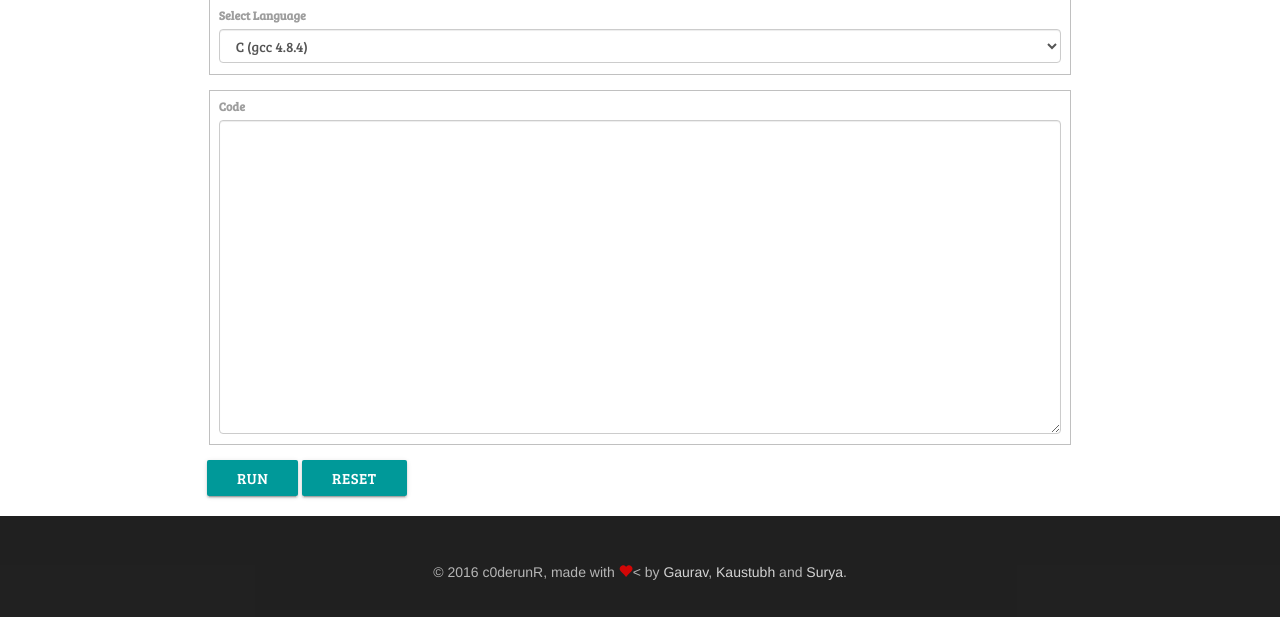
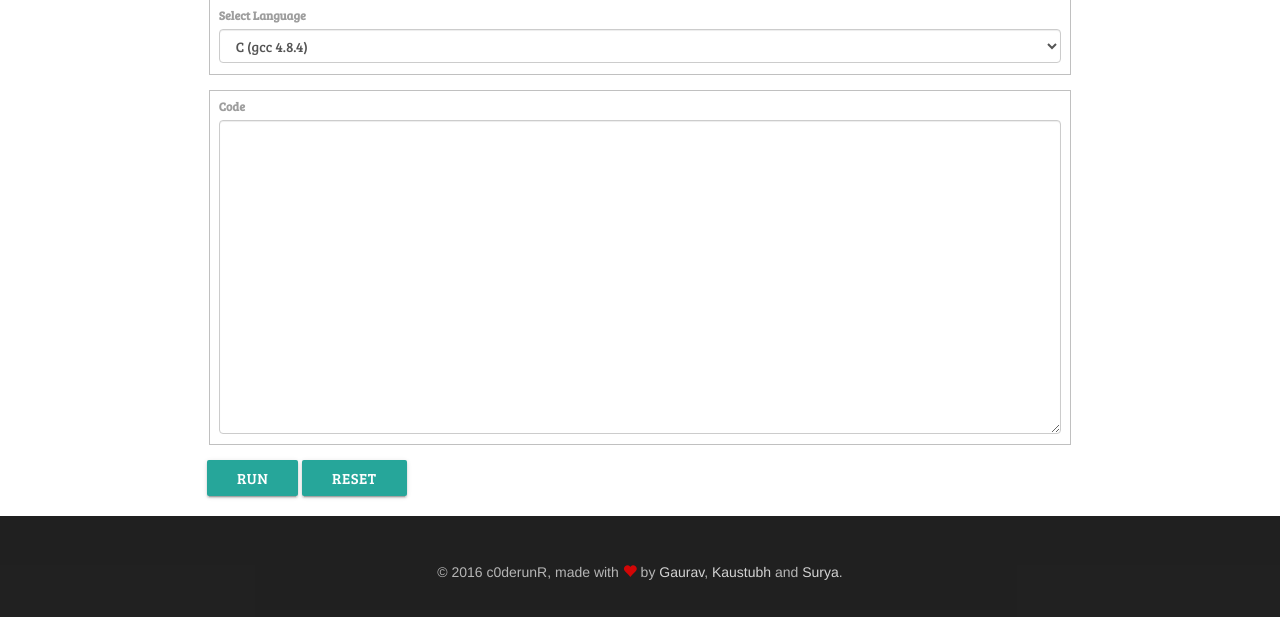
Before and after one commit to kaustubhhiware/c0derunR, a Django app: page / in a window 1280 px wide. Shown: the part 198-815 px from the top of the page. Run offline with Django 3.2, Linux system fonts and the light colour scheme; some libraries are stand-ins or nearby versions.

Commit message:
Correct for run program

```diff
--- a/c0derunR/settings.py
+++ b/c0derunR/settings.py
@@ -1,7 +1,5 @@
 """
-Django settings for c0derunR project.
-
-Generated by 'django-admin startproject' using Django 1.9.4.
+Django settings for codeplay project.
 """
 
 import os
@@ -32,7 +30,6 @@ INSTALLED_APPS = [
     'django.contrib.messages',
     'django.contrib.staticfiles',
     'c0derunR',
-    'coyote',
 ]
 
 MIDDLEWARE_CLASSES = [
--- a/c0derunR/wsgi.py
+++ b/c0derunR/wsgi.py
@@ -11,6 +11,6 @@ import os
 
 from django.core.wsgi import get_wsgi_application
 
-os.environ.setdefault("DJANGO_SETTINGS_MODULE", "codeplay.settings")
+os.environ.setdefault("DJANGO_SETTINGS_MODULE", "c0derunR.settings")
 
 application = get_wsgi_application()
--- a/coyote/views.py
+++ b/coyote/views.py
@@ -7,7 +7,6 @@ import requests
 # Constants
 RUN_URL = u'https://api.hackerearth.com/v3/code/run/'
 CLIENT_SECRET = '4dfd962b7931b9b7833159cf6a38dde05f88ef54'
-
 
 def home(request):
     if request.method == 'POST':
--- a/templates/init.html
+++ b/templates/init.html
@@ -33,12 +33,11 @@
   </style>
 </head>
 <div class="card-panel yellow lighten-2">.</div>
-
  <body>
 
    <script>
    	function eraseText() {
-    document.getElementById("sourcecode").value = "";
+    document.getElementById("output").value = "";
     }
    </script>
 
@@ -57,10 +56,7 @@
        <div id="navbar" class="collapse navbar-collapse">
 
         <a href="" id="title-main"style="">c0derunR</a>
-        <!-- <ul class="nav navbar-nav">
 
-           <li class="active"><a href="">c0derunR</a></li>
-       </ul>-->
         <ul class="nav navbar-nav" style="float:right;">
            <li><a  href="https://github.com/kaustubhhiware/c0derunR">Source</a></li>
            <!-- <li><a  href="#">Online Code Compiler & Player</a></li> -->
@@ -80,12 +76,12 @@
 
 <style>
 h2, .waves-effect, .nav, .form-group, .table, .page-footer {
-    font-family: "Bree Serif" !important;
+    font-family: "Bree Serif";
 }
 </style>
 
  <div class="container">
-   <h2>c<style="font-family:"";">0</style>derunR</h2>
+   <h2>c0derunR</h2>
      <form class="lang" method="POST">
           {% csrf_token %}
 
@@ -101,7 +97,6 @@ h2, .waves-effect, .nav, .form-group, .table, .page-footer {
               <option value=LISP>Lisp (csc 4.8.0.5)</option>
               <option value=OBJECTIVEC>Objective-C (clang 3.3)</option>
               <option value=PASCAL>Pascal (fpc 2.6.2)</option>
-              <option value=PERL>Perl (perl 5.18.2)</option>
               <option value=PHP>PHP (php 5.5.9)</option>
               <option value=PYTHON>Python (python 2.7.6)</option>
               <option value=RUBY>Ruby (ruby 2.1.1)</option>
@@ -111,12 +106,12 @@ h2, .waves-effect, .nav, .form-group, .table, .page-footer {
 
           <fieldset class="form-group">
             <label for="code-form">Code</label>
-            <textarea class="form-control" id="sourcecode" rows="15"></textarea>
+            <textarea class="form-control" id="source" rows="15"></textarea>
 
           </fieldset>
 
-       <button type="submit" id="submit" class="waves-effect waves-light btn theme">Run</button>
-       <button value="Clear" class="waves-effect waves-light btn theme" onclick="javascript:eraseText();">Reset</button>
+       <button type="submit" id="submit" class="waves-effect waves-light btn">Run</button>
+       <button value="Clear" class="waves-effect waves-light btn" onclick="javascript:eraseText();">Reset</button>
 
      </form>
  </div>
@@ -160,7 +155,7 @@ h2, .waves-effect, .nav, .form-group, .table, .page-footer {
 <!-- Div footer has background-image -->
         <div class="row">
             <div class="credits">
-                &copy; 2016 c0derunR, made with <a href="https://www.youtube.com/watch?v=tojicre_Qe8"  target="_blank"><span class="glyphicon glyphicon-heart" style="color:red;"></span></a>< by <a href="https://github.com/demfier">Gaurav</a>, <a href="https://github.com/kaustubhhiware">Kaustubh</a> and <a href="https://github.com/kingofools">Surya</a>.
+                &copy; 2016 c0derunR, made with <a href="https://www.youtube.com/watch?v=tojicre_Qe8"  target="_blank"><span class="glyphicon glyphicon-heart" style="color:red;"></span></a> by <a href="https://github.com/demfier">Gaurav</a>, <a href="https://github.com/kaustubhhiware">Kaustubh</a> and <a href="https://github.com/kingofools">Surya</a>.
             </div>
 			<!-- What is love-->
         </div>
@@ -175,14 +170,6 @@ h2, .waves-effect, .nav, .form-group, .table, .page-footer {
       color: white;
   }
 </style>
-
-<!-- <footer class="page-footer teal">
-  <div class="footer-copyright">
-    <div class="container">
-    © 2017 c0derunR | Made with <3
-    </div>
-  </div>
-</footer> -->
 
  <script>
 //For getting CSRF token
```
Also changed, not shown: db.sqlite3, 7 other files.
